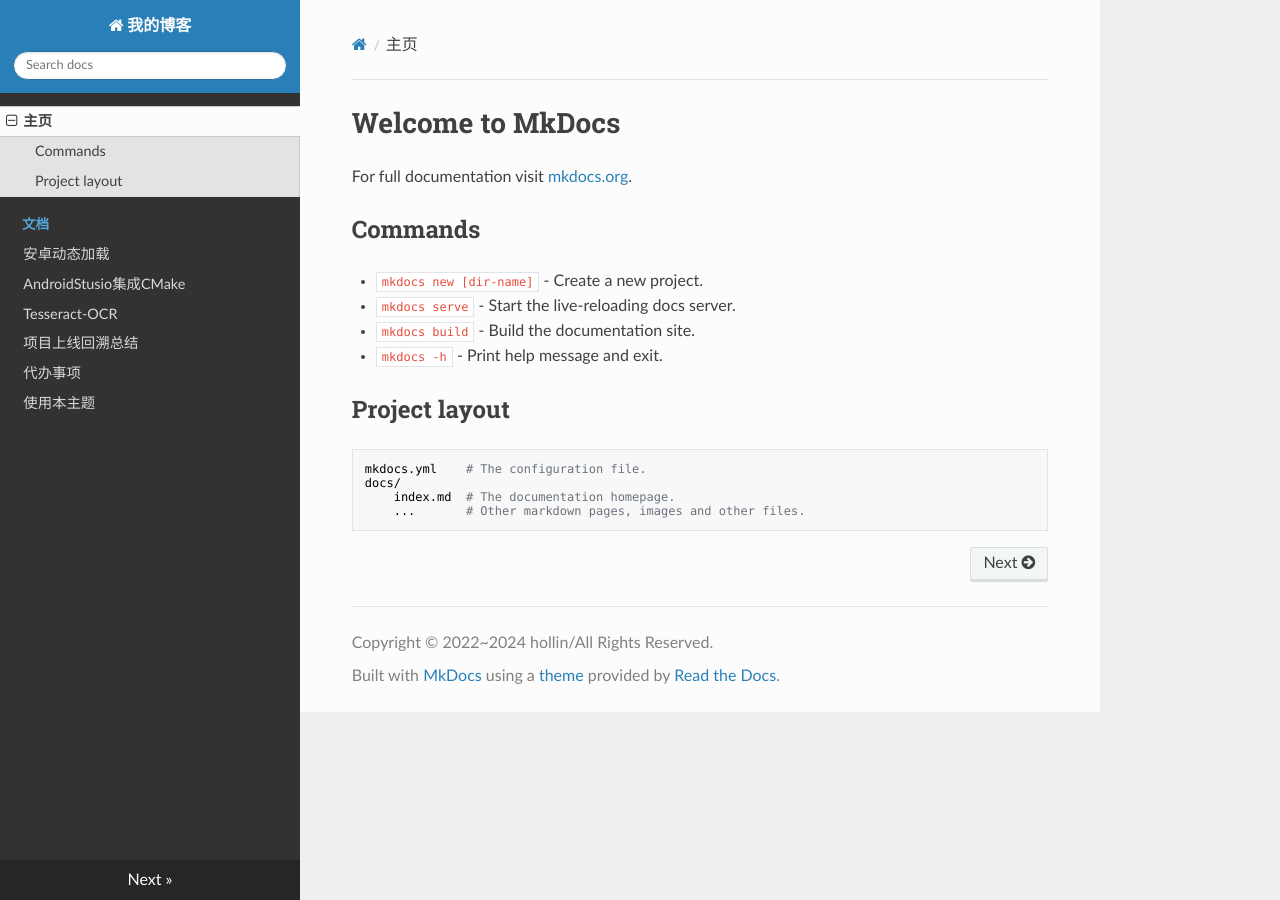
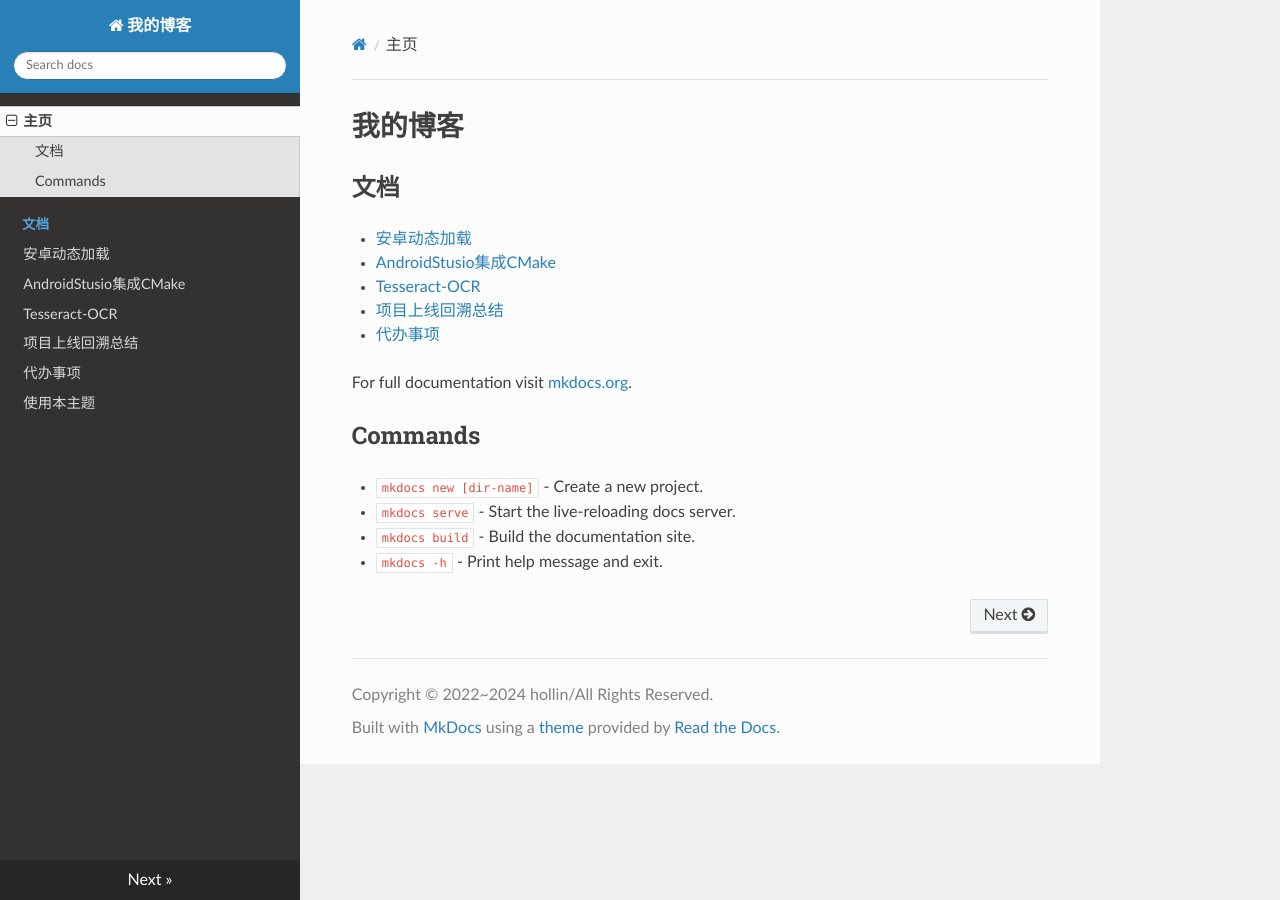
Before and after one commit to benjerming/benjerming.github.io, an MkDocs documentation site: the page built from docs/index.md, in a window 1280 px wide. Built offline with MkDocs 1.6.1, drawn with Linux system fonts in a browser that asks for light colours; nearby versions of some CDN libraries.

Commit message:
update doc

```diff
--- a/docs/index.md
+++ b/docs/index.md
@@ -1,4 +1,12 @@
-# Welcome to MkDocs
+# 我的博客
+
+## 文档
+
+* [安卓动态加载](android_dl.md)
+* [AndroidStusio集成CMake](android_studio_integrate_cmake.md)
+* [Tesseract-OCR](tesseract_ocr.md)
+* [项目上线回溯总结](project_review.md)
+* [代办事项](todo.md)
 
 For full documentation visit [mkdocs.org](https://www.mkdocs.org).
 
@@ -8,10 +16,3 @@
 * `mkdocs serve` - Start the live-reloading docs server.
 * `mkdocs build` - Build the documentation site.
 * `mkdocs -h` - Print help message and exit.
-
-## Project layout
-
-    mkdocs.yml    # The configuration file.
-    docs/
-        index.md  # The documentation homepage.
-        ...       # Other markdown pages, images and other files.
```
